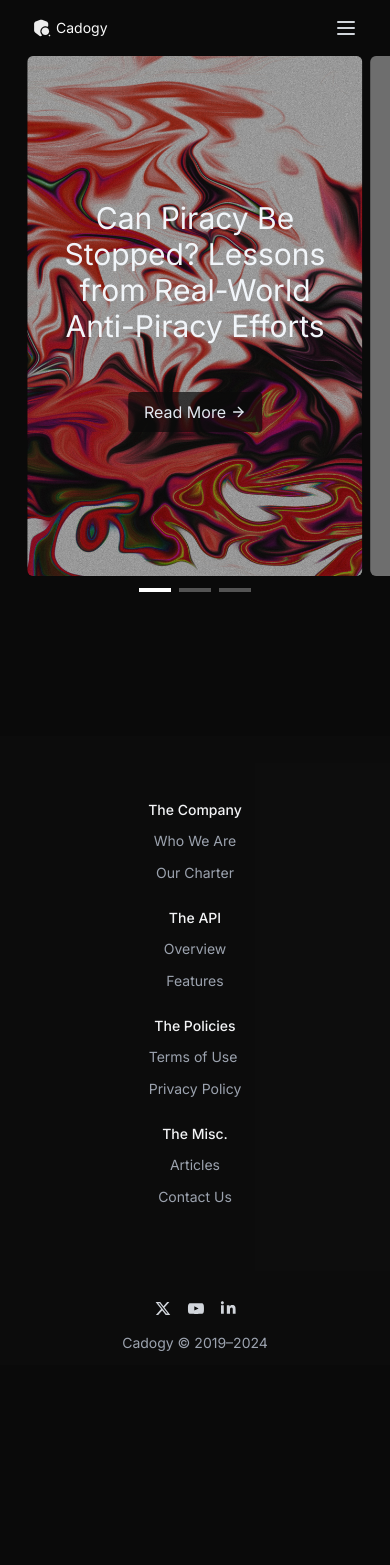
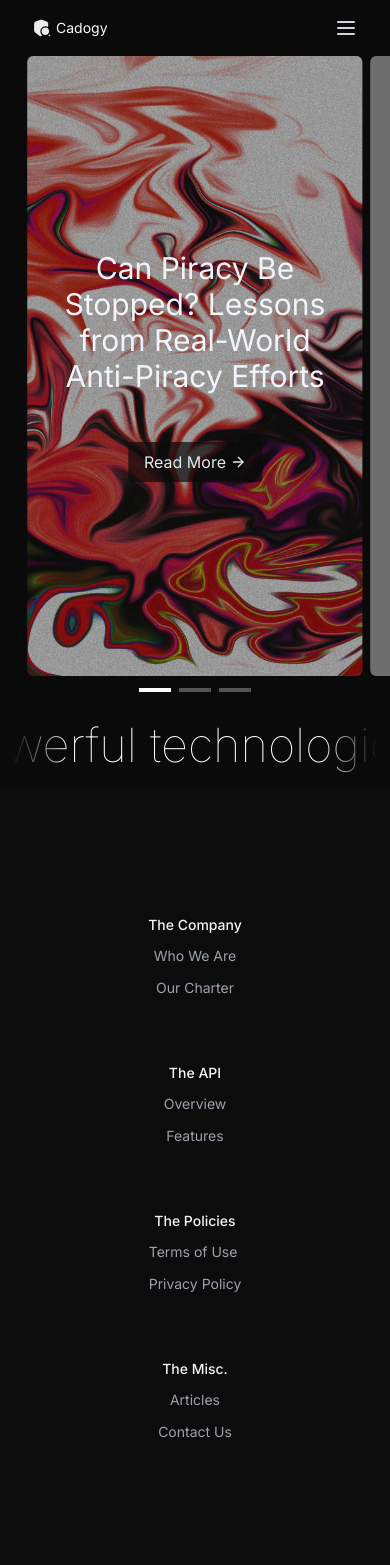
Before and after one commit to Cadogy/Cadogy_Site_2025, a Next.js app: page / in a window 390 px wide. Shown: the top 1565 px of the page. Before the commit the page ends 1365 px from the top, so only its background shows below. Built offline with nearby package versions, Linux system fonts and the light colour scheme; no server answers; grey boxes are pictures that could not be loaded.

Commit message:
mobile changes

```diff
--- a/src/app/(default)/page.tsx
+++ b/src/app/(default)/page.tsx
@@ -64,8 +64,8 @@ export default function Home() {
   return (
     <>
       <HeroCarousel slides={slides} />
-      {/* Conditionally render TextSlideEffect based on screen size */}
-      {!isMobile && <TextSlideEffect />}
+      {/* {!isMobile && <TextSlideEffect />} */}
+      <TextSlideEffect />
     </>
   )
 }
--- a/src/components/elements/HeroCarousel.tsx
+++ b/src/components/elements/HeroCarousel.tsx
@@ -135,7 +135,10 @@ export function HeroCarousel({ slides }: HeroCarouselProps) {
   }
 
   return (
-    <div ref={containerRef} className="relative w-full overflow-hidden">
+    <div
+      ref={containerRef}
+      className="relative w-full overflow-hidden md:h-auto"
+    >
       <div
         className="flex transition-transform duration-500 ease-in-out"
         style={{
@@ -153,7 +156,7 @@ export function HeroCarousel({ slides }: HeroCarouselProps) {
             <div
               key={index}
               className={cn(
-                "relative h-[520px] flex-shrink-0 select-none transition-transform duration-700 md:h-[735px]",
+                "relative h-[620px] flex-shrink-0 select-none transition-transform duration-700 md:h-[735px]",
                 isNextSlide || isPrevSlide
                   ? "cursor-pointer transition duration-700 hover:brightness-125"
                   : ""
--- a/src/components/elements/footer.tsx
+++ b/src/components/elements/footer.tsx
@@ -38,9 +38,9 @@ export function Footer() {
   }
 
   return (
-    <footer className="ease-out-cubic mt-36 bg-neutral-900/20 transition-[opacity,transform,filter] md:mx-4 md:mt-40 md:bg-transparent md:p-0">
+    <footer className="ease-out-cubic relative h-screen bg-neutral-900/20 transition-[opacity,transform,filter] md:mx-4 md:mt-40 md:h-auto md:bg-transparent md:p-0">
       <div className="mb-20 md:mb-32">
-        <div className="container grid grid-cols-1 gap-6 pl-0 pr-0 pt-16 md:grid-cols-2 md:pt-0 lg:grid-cols-4">
+        <div className="container grid grid-cols-1 gap-16 pl-0 pr-0 pt-32 md:grid-cols-2 md:gap-6 md:pt-0 lg:grid-cols-4">
           {/* Column 1 */}
           <div className="flex flex-col items-center gap-4">
             <div className="flex flex-col items-center gap-2">
@@ -161,7 +161,7 @@ export function Footer() {
         </div>
       </div>
 
-      <div className="container mx-auto flex w-full flex-col-reverse items-center justify-between gap-4 px-4 py-3 md:flex-row md:items-start">
+      <div className="container absolute bottom-0 mx-auto flex w-full flex-col-reverse items-center justify-between gap-4 px-4 py-3 md:relative md:flex-row md:items-start">
         <div className="flex items-center">
           <span
             className="select-none text-sm text-gray-400"
```
